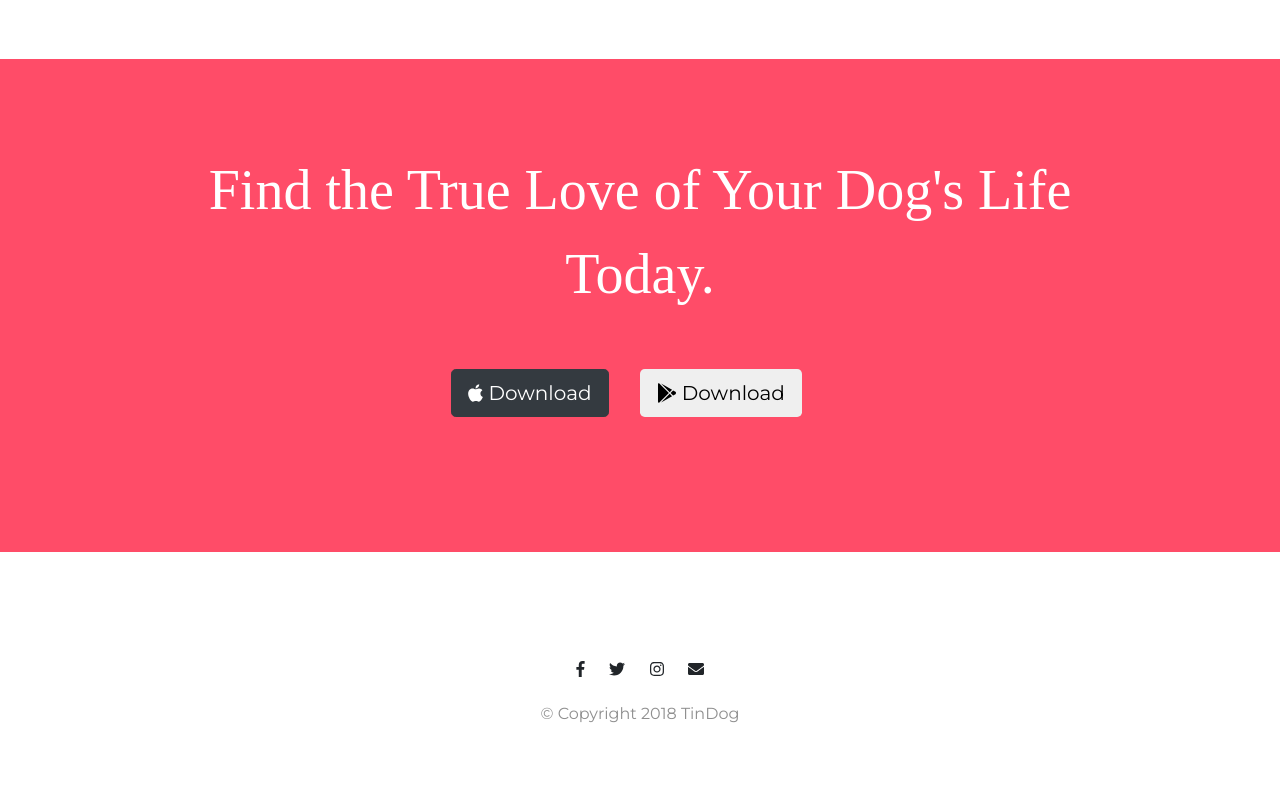
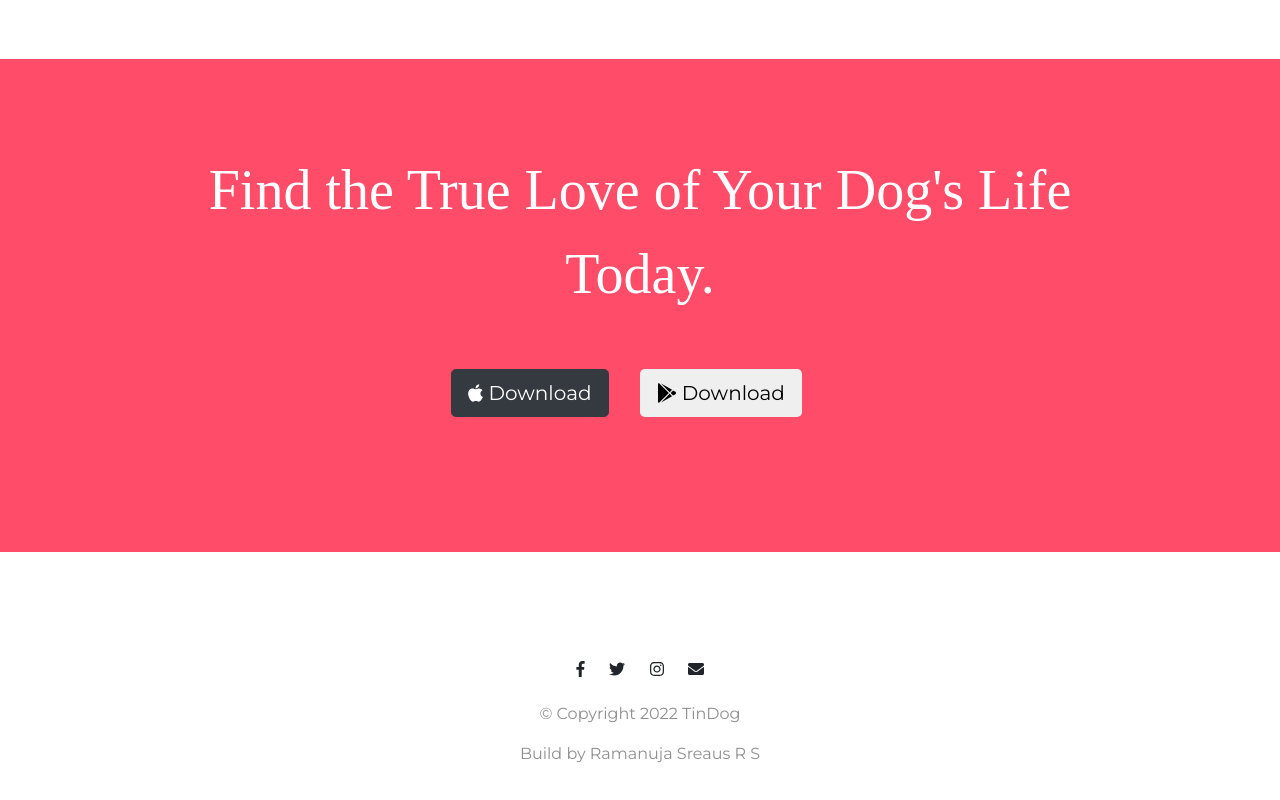
Before and after one commit to ramanuja-sreaus/TinDog, a plain HTML site: page index.html in a window 1280 px wide. Shown: the part 2447-3247 px from the top of the page. Drawn offline with nearby package versions, Linux system fonts and the light colour scheme.

Commit message:
Update index.html

```diff
--- a/index.html
+++ b/index.html
@@ -235,7 +235,8 @@
       <i class="social-icon fab fa-twitter"></i>
       <i class="social-icon fab fa-instagram"></i>
       <i class="social-icon fas fa-envelope"></i>
-      <p>© Copyright 2018 TinDog</p>
+      <p>© Copyright 2022 TinDog</p>
+      <p> Build by Ramanuja Sreaus R S <p>
     </div>
   </footer>
 
```
